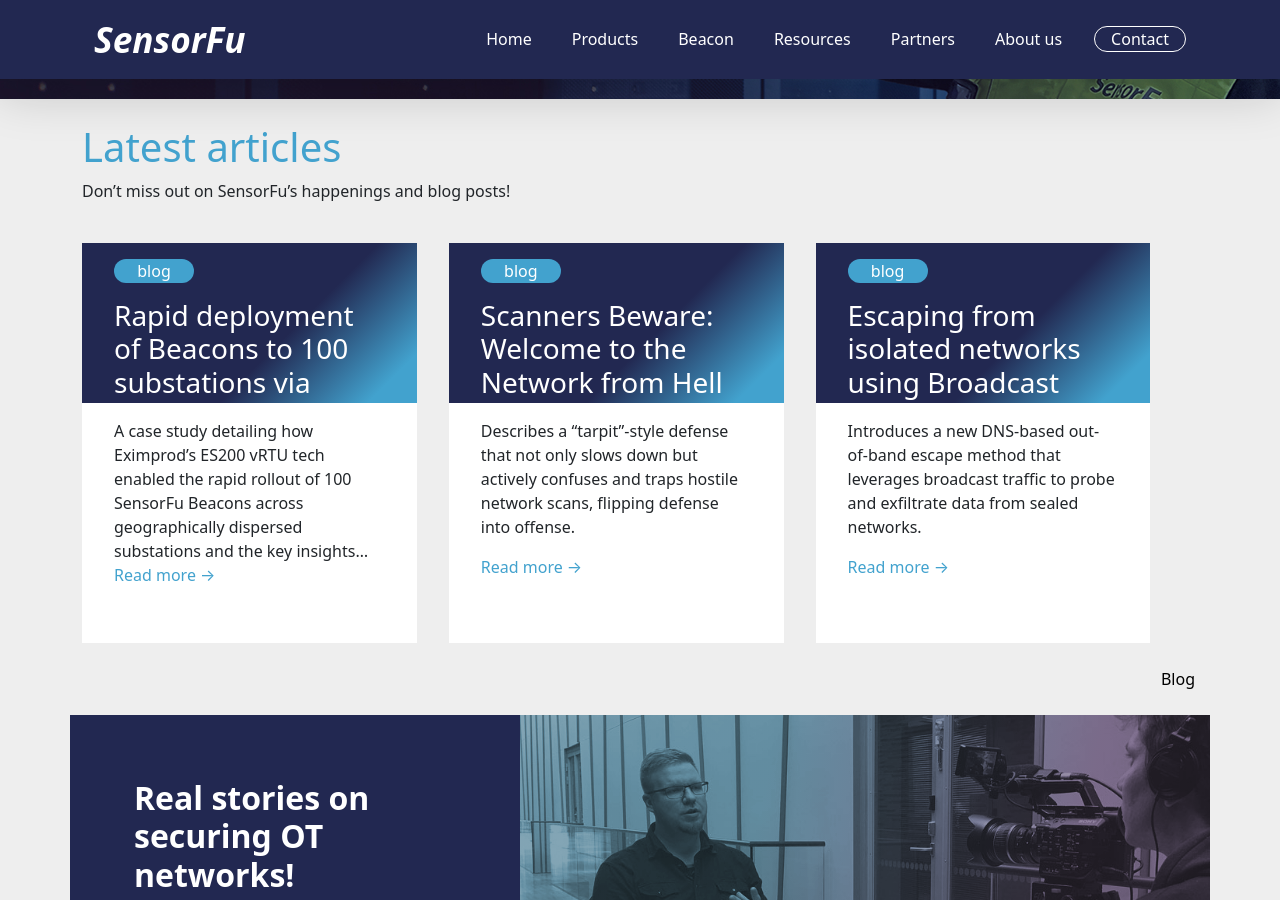
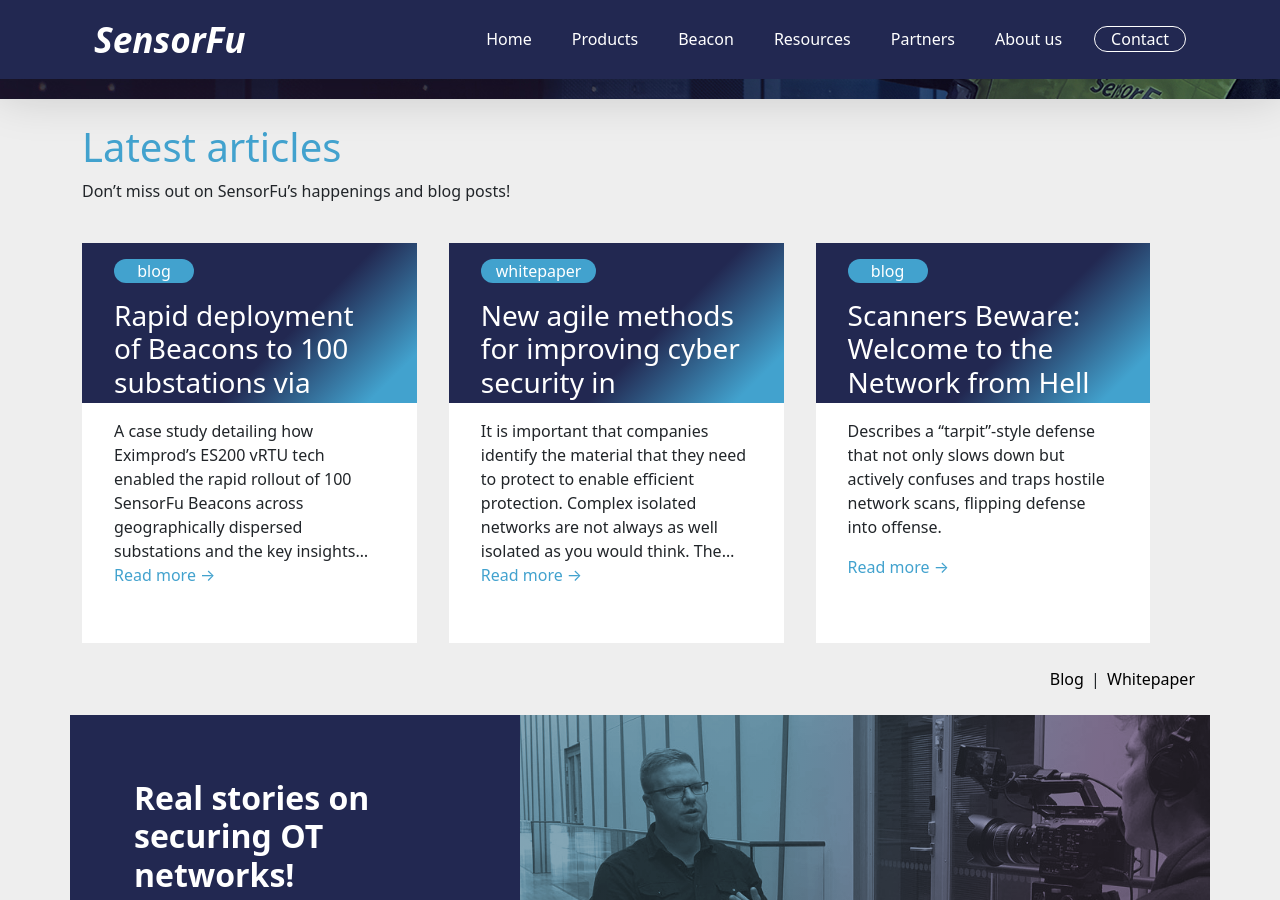
Before and after one commit to sensorfu/newweb, a Jekyll site: the page built from index.html, in a window 1280 px wide and 900 px high, scrolled down 1412 px. Built offline with Jekyll 4.4.1, drawn with Linux system fonts in a browser that asks for light colours.

Commit message:
new resources page & tuning posts

```diff
--- a/_layouts/post.html
+++ b/_layouts/post.html
@@ -2,6 +2,6 @@
 layout: default
 ---
 <h1>{{ page.title }}</h1>
-<p>{{ page.date | date_to_string }} - {{ page.author }}</p>
+<p><strong>{{ page.date | date: "%B %-d, %Y" }} - {{ page.author }}</strong></p>
 
 {{ content }}
--- /dev/null
+++ b/_posts/2025-01-01-new-agile-methods-for-cybersecurity.markdown
@@ -0,0 +1,15 @@
+---
+layout: post
+title:  "New agile methods for improving cyber security in companies"
+date:   2025-01-01 00:00:00 +0000
+categories: whitepaper
+---
+It is important that companies identify the material that they need to protect to enable efficient protection. Complex isolated networks are not always as well isolated as you would think. The feasibility study (Toteutettavuustutkimus) conducted by the National Cyber Security Centre Finland (NCSC-FI) successfully tested and developed new, agile and scalable methods for improving these areas.
+
+Key findings:
+
+The cybersecurity of services critical to society can be improved with scalable methods that can be deployed lightly. The companies thought that the pilot methods gave them immediate benefits.
+
+Companies should also invest in monitoring the functionality of production networks’ important information security controls, such as network isolation. The need is illustrated by the finding made in the project, in which 81% of the participant organisations’ networks that were intended to be isolated leaked in unexpected ways.
+
+[Read the whole report](https://www.kyberturvallisuuskeskus.fi/en/ajankohtaista/toteutettavuustutkimus)
--- /dev/null
+++ b/resources.html
@@ -0,0 +1,163 @@
+---
+layout: frontpage
+title: Resources
+description: SensorFu Ltd manufactures and sells advanced automatic security policy checks. SensorFu’s first product, SensorFu Beacon, assures the isolation of computer networks.
+preload_image: /assets/img/resources-banner.jpg
+---
+
+<div class="hero resources-hero">
+  <div class="container-xl">
+    <div class="hero-content">
+      <h1>Resources</h1>
+      <p class="lead">
+        To ensure you have the information and support needed to succeed, our
+        Resources section provides direct access to valuable content.
+      </p>
+      <p>
+        <a href="#blogs" class="btn btn-gradient mx-1 my-2">Blogs &rarr;</a>
+        <a href="#whitepapers" class="btn btn-gradient mx-2 my-2"
+          >Whitepapers &rarr;</a
+        >
+        <a href="#casestudies" class="btn btn-gradient mx-1 my-2"
+          >Case studies &rarr;</a
+        >
+        <a href="#documentation" class="btn btn-gradient mx-2 my-2"
+          >Documentation &rarr;</a
+        >
+      </p>
+    </div>
+  </div>
+</div>
+
+<section id="blogs">
+  <div class="py-5 px-2 px-md-4">
+    <div class="container-xl py-4">
+      <h1>Blogs</h1>
+
+      <div class="posts-container pt-4">
+        {% for post in site.categories.blog limit:3 %}
+        <div class="post-card bg-light">
+          <div class="post-header">
+            <div class="post-tag">{{ post.categories | first }}</div>
+            <h4 class="post-title">{{ post.title }}</h4>
+          </div>
+          <div class="card-body py-4">
+            <div class="post-excerpt">
+              <span class="post-date"
+                >{{ post.date | date: "%B %-d, %Y" }} -
+              </span>
+              {{ post.excerpt }}
+            </div>
+            <a href="{{ post.url }}">Read more &rarr;</a>
+          </div>
+        </div>
+        {% endfor %}
+      </div>
+
+      <div class="post-list-minimal mt-5 px-4">
+        {% for post in site.categories.blog offset:3 %}
+        <p class="mb-3">
+          <span class="me-2" aria-hidden="true">&raquo;</span>
+          <a href="{{ post.url | relative_url }}">{{ post.title }}</a>
+          <span class="text-muted small">
+            — {{ post.date | date: "%B %-d, %Y" }}
+          </span>
+        </p>
+        {% endfor %}
+      </div>
+    </div>
+  </div>
+</section>
+
+<section id="whitepapers">
+  <div class="py-5 px-2 px-md-4">
+    <div class="container-xl py-4">
+      <h1>Whitepapers</h1>
+
+      <div class="posts-container pt-4">
+        {% for post in site.categories.whitepaper limit:3 %}
+        <div class="post-card bg-light">
+          <div class="post-header">
+            <div class="post-tag">{{ post.categories | first }}</div>
+            <h4 class="post-title">{{ post.title }}</h4>
+          </div>
+          <div class="card-body py-4">
+            <div class="post-excerpt">
+              <span class="post-date"
+                >{{ post.date | date: "%B %-d, %Y" }} -
+              </span>
+              {{ post.excerpt }}
+            </div>
+            <a href="{{ post.url }}">Read more &rarr;</a>
+          </div>
+        </div>
+        {% endfor %}
+      </div>
+
+      <div class="post-list-minimal mt-5 px-4">
+        {% for post in site.categories.whitepaper offset:3 %}
+        <p class="mb-3">
+          <span class="me-2" aria-hidden="true">&raquo;</span>
+          <a href="{{ post.url | relative_url }}">{{ post.title }}</a>
+          <span class="text-muted small">
+            — {{ post.date | date: "%B %-d, %Y" }}
+          </span>
+        </p>
+        {% endfor %}
+      </div>
+    </div>
+  </div>
+</section>
+
+<section id="casestudies">
+  <div class="py-5 px-2 px-md-4">
+    <div class="container-xl py-4">
+      <h1>Case studies</h1>
+
+      <div class="posts-container pt-4">
+        {% for post in site.categories.case study limit:3 %}
+        <div class="post-card bg-light">
+          <div class="post-header">
+            <div class="post-tag">case study</div>
+            <h4 class="post-title">{{ post.title }}</h4>
+          </div>
+          <div class="card-body py-4">
+            <div class="post-excerpt">
+              <span class="post-date"
+                >{{ post.date | date: "%B %-d, %Y" }} -
+              </span>
+              {{ post.excerpt }}
+            </div>
+            <a href="{{ post.url }}">Read more &rarr;</a>
+          </div>
+        </div>
+        {% endfor %}
+      </div>
+
+      <div class="post-list-minimal mt-5 px-4">
+        {% for post in site.categories.case study offset:3 %}
+        <p class="mb-3">
+          <span class="me-2" aria-hidden="true">&raquo;</span>
+          <a href="{{ post.url | relative_url }}">{{ post.title }}</a>
+          <span class="text-muted small">
+            — {{ post.date | date: "%B %-d, %Y" }}
+          </span>
+        </p>
+        {% endfor %}
+      </div>
+    </div>
+  </div>
+</section>
+
+<section id="documentation">
+  <div class="py-5 px-2 px-md-4">
+    <div class="container-xl py-4">
+      <h1>Documentation</h1>
+      <p class="my-4">
+        <a href="https://portal.sensorfu.com/manual/" class="btn btn-gradient"
+          >Beacon User Manual &rarr;</a
+        >
+      </p>
+    </div>
+  </div>
+</section>
```
Also changed, not shown: _posts/2021-08-03-escaping-from-a-truly-air-gapped-network-via-apple-awdl-6cf6f9ea3499 copy.markdown (added, +9 -0 lines), _posts/2023-01-01-experiences-with-the-beacon-deployments copy.markdown (added, +16 -0 lines), _posts/2024-01-01-protecting-water-utility.markdown (added, +17 -0 lines).
